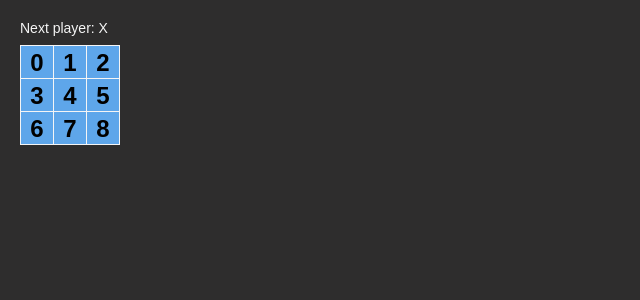
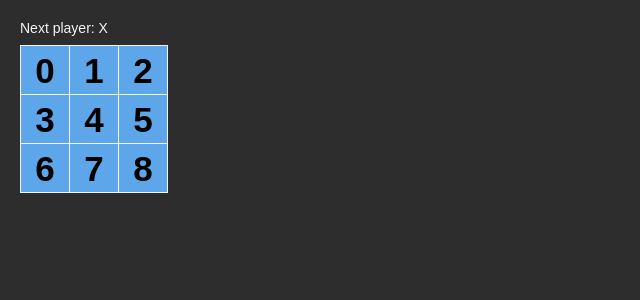
Before and after one commit to nukopy/react-typescript-tutorial, a React (Create React App) app: page / in a window 1280 px wide. Shown: the top 300 px of the page, without its empty margins (0-640 px from the left). Built offline with nearby package versions, Linux system fonts and the light colour scheme.

Commit message:
feat: resize squares

```diff
--- a/src/style/index.css
+++ b/src/style/index.css
@@ -22,17 +22,17 @@ ul {
 
 .square {
   background: rgb(94, 166, 234);
+  text-align: center;
+  float: left;
+  font-size: 35px;
+  font-weight: bold;
+  line-height: 50px;
+  height: 50px;
+  width: 50px;
   border: 1px solid whitesmoke;
-  float: left;
-  font-size: 24px;
-  font-weight: bold;
-  line-height: 34px;
-  height: 34px;
   margin-right: -1px;
   margin-top: -1px;
   padding: 0;
-  text-align: center;
-  width: 34px;
 }
 
 .square:focus {
```
